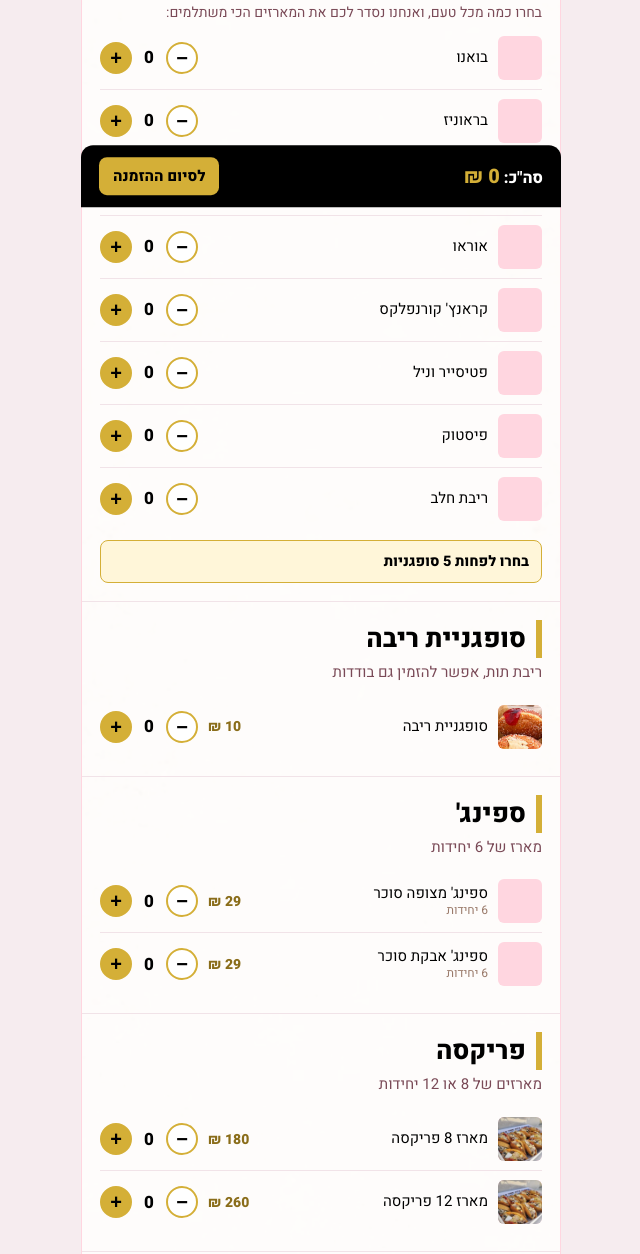
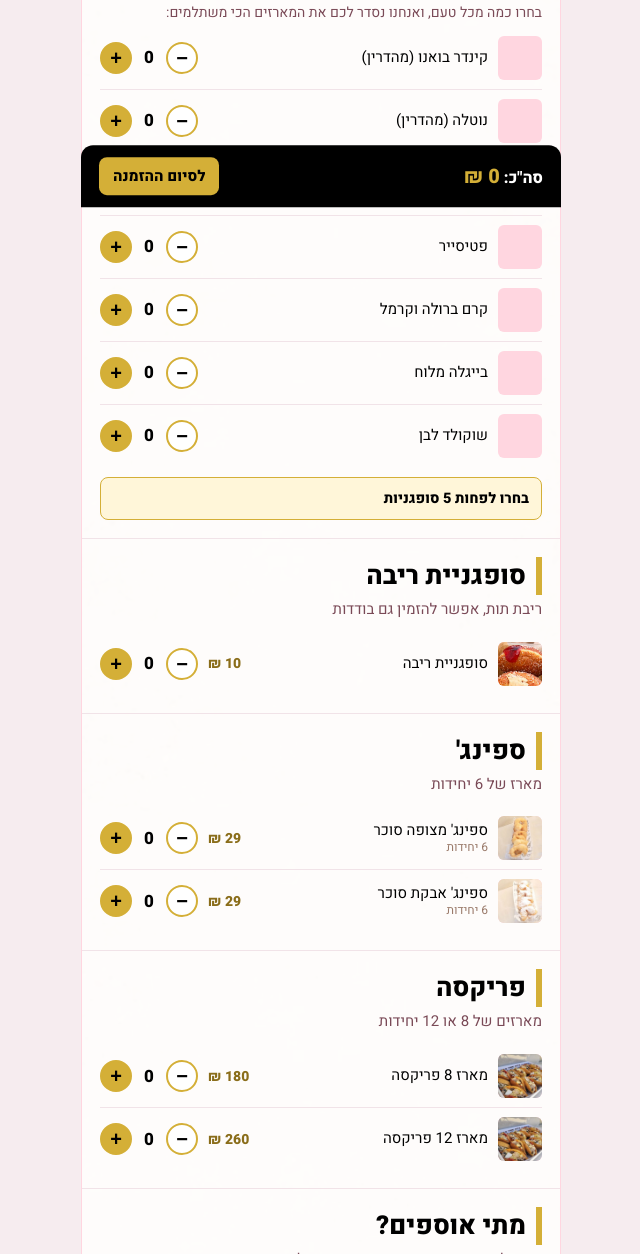
Before and after one commit to shirsbou-prog/sufganiyot-pricelist, a plain HTML site: page index.html in a window 1280 px wide. Shown: the part 661-1915 px from the top of the page, without its empty margins (319-959 px from the left). Drawn offline with Linux system fonts and the light colour scheme.

Commit message:
New flavors, sfenj photos, sale point names

```diff
--- a/index.html
+++ b/index.html
@@ -136,8 +136,8 @@
       <li>הזמנות לנר ראשון (שישי 4.12): עד יום רביעי 2.12 בשעה 16:00</li>
       <li>לשאר ימי החג אפשר להזמין עד יומיים לפני. למשל, לאיסוף ביום ראשון מזמינים עד יום שישי</li>
       <li>איסוף בימי החג: 15:00 עד 17:00 מהקונדיטוריה</li>
-      <li>איסוף בימי שישי: 10:00 עד 12:00 מהקונדיטוריה, או מנקודות המכירה בנחלים ובמזור עד 13:00</li>
-      <li>אין איסופים בשבת (5.12) וביום שני (7.12)</li>
+      <li>איסוף בימי שישי: 10:00 עד 12:00 מהקונדיטוריה, או מנקודות המכירה עד 13:00: נחלים (מחלבת מקרוביץ) ומזור (ליד הצרכנייה)</li>
+      <li>אין איסופים בשבת (5.12) וביום שני (7.12), אבל אפשר להזמין דרך האתר בכל יום לימים הבאים</li>
     </ul>
   </div>
 
@@ -168,7 +168,7 @@
   var WEBAPP_URL = "https://script.google.com/macros/s/AKfycbzd3oU3RBYeDIyzjAxTQBFQSgEGi9mq51pSVzOVYLV2cY2vzbplWxnUO0TtkCkg5fDg/exec";
   var WA = "972534247937";
   var BOX = [[20,290],[15,220],[5,75]];
-  var FLAVORS = ["בואנו","בראוניז","אגוזי לוז","אוראו","קראנץ' קורנפלקס","פטיסייר וניל","פיסטוק","ריבת חלב"];
+  var FLAVORS = ["קינדר בואנו (מהדרין)","נוטלה (מהדרין)","פיסטוק","פטיסייר","קרם ברולה וקרמל","בייגלה מלוח","שוקולד לבן"];
   var JAM = 10, SFENJ = 29, FRIC8 = 180, FRIC12 = 260, SEP = 40;
   // pickup days; cutoff in Israel time (UTC+2 in December)
   var DAYS = [
@@ -179,7 +179,7 @@
     {id:"10.12", label:"חמישי 10.12", cutoff:"2026-12-08T23:59:00+02:00", cutTxt:"עד שלישי 8.12"},
     {id:"11.12", label:"שישי 11.12", fri:true, cutoff:"2026-12-09T23:59:00+02:00", cutTxt:"עד רביעי 9.12"}
   ];
-  var PLACES_FRI = [["הקונדיטוריה במזור","10:00 עד 12:00"],["נקודת המכירה בנחלים","עד 13:00"],["נקודת המכירה במזור","עד 13:00"]];
+  var PLACES_FRI = [["הקונדיטוריה במזור","10:00 עד 12:00"],["נחלים, מחלבת מקרוביץ","עד 13:00"],["מזור, ליד הצרכנייה","עד 13:00"]];
 
   var s = {fl:FLAVORS.map(function(){return 0}), jam:0, sfSugar:0, sfPowder:0, f8:0, f12:0, date:null, place:null};
 
@@ -191,7 +191,7 @@
   }
   document.getElementById('flavors').innerHTML = FLAVORS.map(function(f,i){return stepperRow('fl',i,f,'','')}).join('');
   document.getElementById('jam').innerHTML = stepperRow('jam','','סופגניית ריבה','','10 ₪','jam.jpg');
-  document.getElementById('sfenj').innerHTML = stepperRow('sfSugar','',"ספינג' מצופה סוכר",'6 יחידות','29 ₪','') + stepperRow('sfPowder','',"ספינג' אבקת סוכר",'6 יחידות','29 ₪','');
+  document.getElementById('sfenj').innerHTML = stepperRow('sfSugar','',"ספינג' מצופה סוכר",'6 יחידות','29 ₪','sfenj-sugar.jpg') + stepperRow('sfPowder','',"ספינג' אבקת סוכר",'6 יחידות','29 ₪','sfenj-powder.jpg');
   document.getElementById('fric').innerHTML = stepperRow('f8','','מארז 8 פריקסה','','180 ₪','fricassee.jpg') + stepperRow('f12','','מארז 12 פריקסה','','260 ₪','fricassee.jpg');
 
   var now = new Date();
```
Also changed, not shown: files/sfenj-powder.jpg (added), files/sfenj-sugar.jpg (added).
